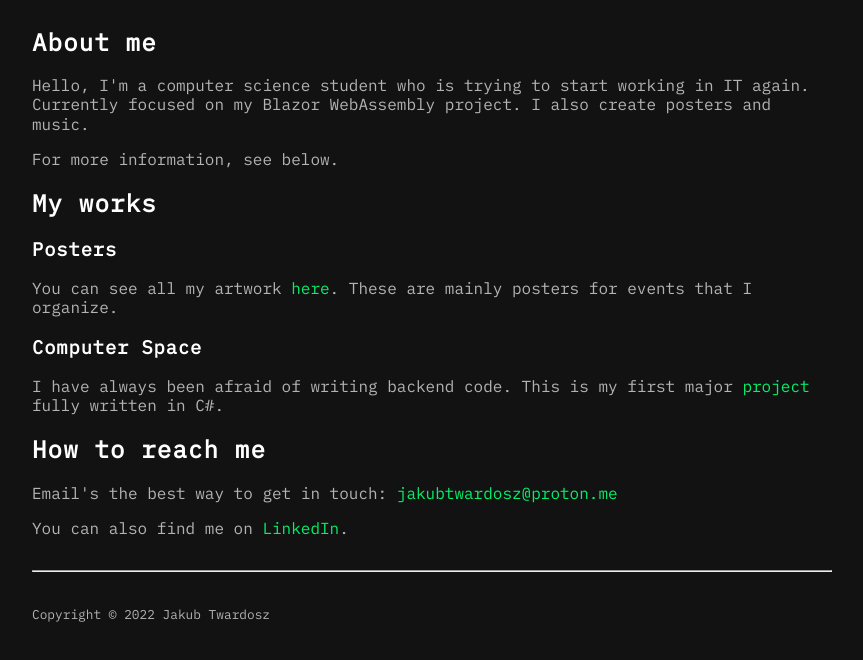
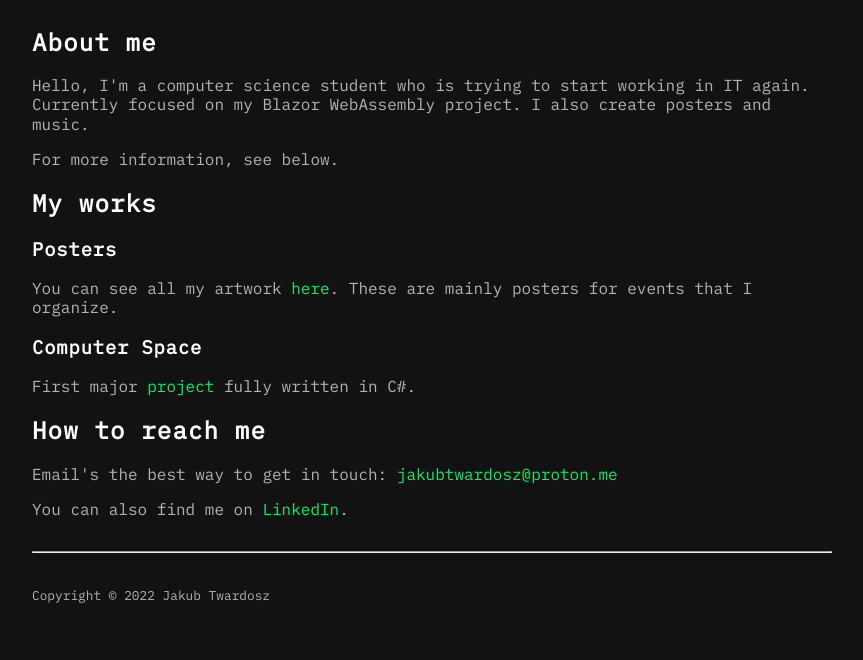
Before and after one commit to jakubtwardosz/jakubtwardosz.github.io, a plain HTML site: page index.html in a window 1280 px wide. Shown: the part 94-754 px from the top of the page, without its empty margins (208-1071 px from the left). Drawn offline with Linux system fonts and the light colour scheme.

Commit message:
Text update

```diff
--- a/index.html
+++ b/index.html
@@ -26,7 +26,7 @@
             <h3>Posters</h3>
             <p>You can see all my artwork <a href="https://drive.google.com/drive/folders/12Avb0So7ztrT7hwfbENnSNuXUdP4PWMH?usp=sharing">here</a>. These are mainly posters for events that I organize.</p>
             <h3>Computer Space</h3>
-            <p>I have always been afraid of writing backend code. This is my first major <a href="#">project</a> fully written in C#.</p>
+            <p>First major <a href="https://github.com/jakubtwardosz/ComputerSpace">project</a> fully written in C#.</p>
         </section>
         <section>
             <h2>How to reach me</h2>
```
